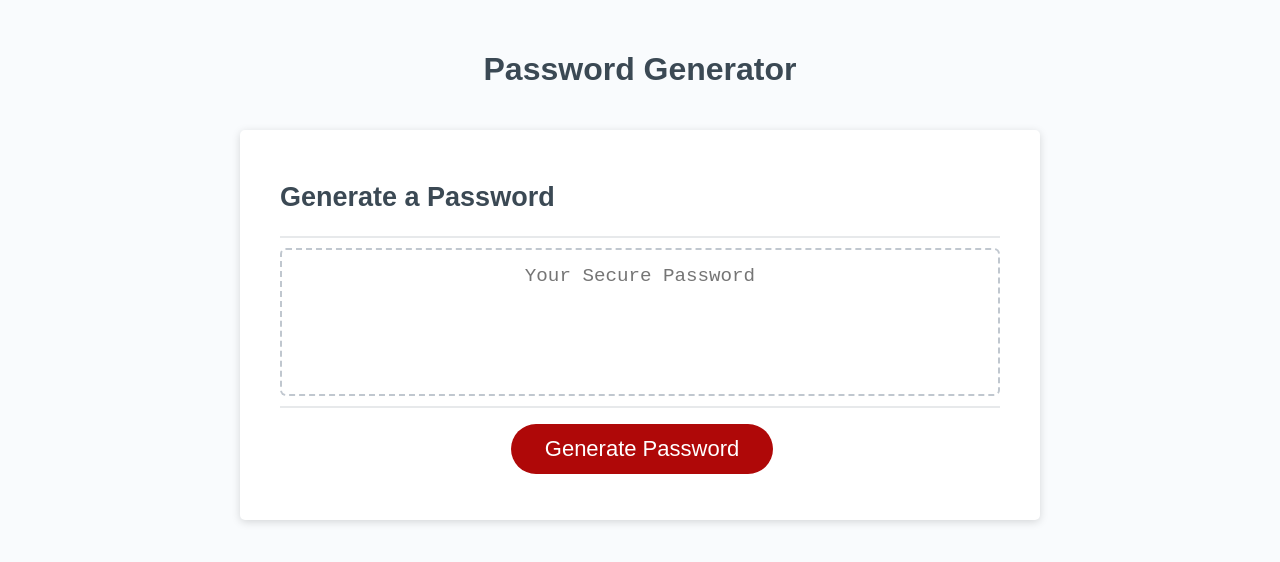
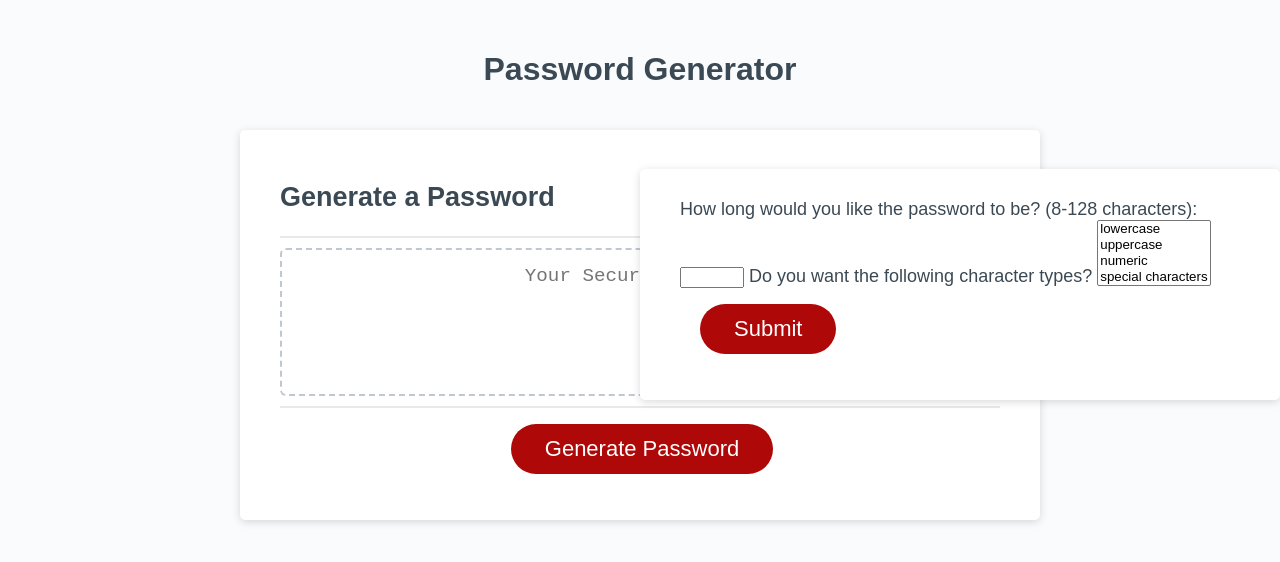
Before and after one commit to mtanng9/03-javascript-password-generator, a plain HTML site: page index.html in a window 1280 px wide. Drawn offline with Linux system fonts and the light colour scheme.

Commit message:
Added validations logic and password criteria box

```diff
--- a/index.html
+++ b/index.html
@@ -29,6 +29,19 @@
         </div>
       </div>
     </div>
+    <div class="card" id="password-criteria">
+      <label for="password-length">How long would you like the password to be? (8-128 characters):</label>
+      <input type="number" id="password-length" name="password length" min="8" max="128">
+
+      <label for="character-types">Do you want the following character types?</label>
+      <select id="character-types" name="character-types" multiple="true">
+          <option value="lowercase">lowercase</option>
+          <option value="uppercase">uppercase</option>
+          <option value="numeric">numeric</option>
+          <option value="special characters">special characters</option>
+      </select>
+      <button id="submit" class="btn">Submit</button>
+    </div>
     <script src="script.js"></script>
   </body>
 </html>
--- a/script.js
+++ b/script.js
@@ -2,6 +2,29 @@
 function generatePassword() {
   return "test";
 }
+
+function recordInput(){
+  var passwordLength = document.querySelector("#password-length").value;
+  if (passwordLength === "") {
+    console.log("No inputs were entered for the password length");
+  }
+  if (passwordLength < 8 || passwordLength > 128) {
+    console.log("You entered a value that is either less than 8 or greater than 128");
+  }
+
+  var characterTypes = document.querySelectorAll('#character-types option:checked');
+  var selectedValues = Array.from(characterTypes).map(el => el.value);
+  if (selectedValues.length === 0) {
+    console.log("Nothing has been checked for the character types");
+  }
+
+  console.log(passwordLength);
+  console.log(selectedValues);
+}
+
+var submitBtn = document.querySelector("#submit");
+submitBtn.addEventListener("click", recordInput);
+
 
 // Get references to the #generate element
 var generateBtn = document.querySelector("#generate");
--- a/style.css
+++ b/style.css
@@ -118,6 +118,13 @@ button[disabled] {
   overflow: hidden;
 }
 
+#password-criteria {
+  position: absolute;
+  bottom: 50%;
+  left: 50%;
+  visibility: visible;
+}
+
 @media (max-width: 690px) {
   .btn {
     font-size: 1rem;
```
